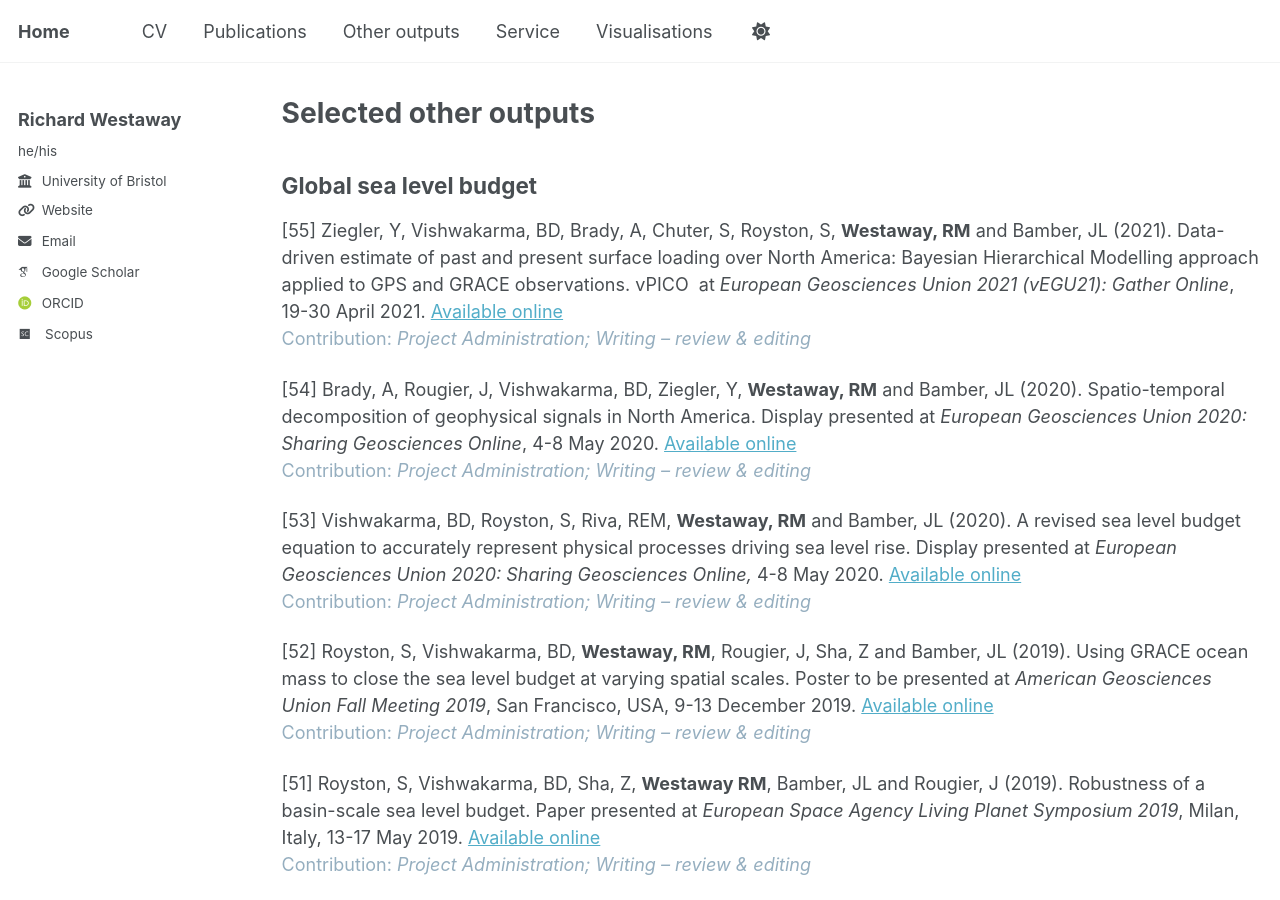
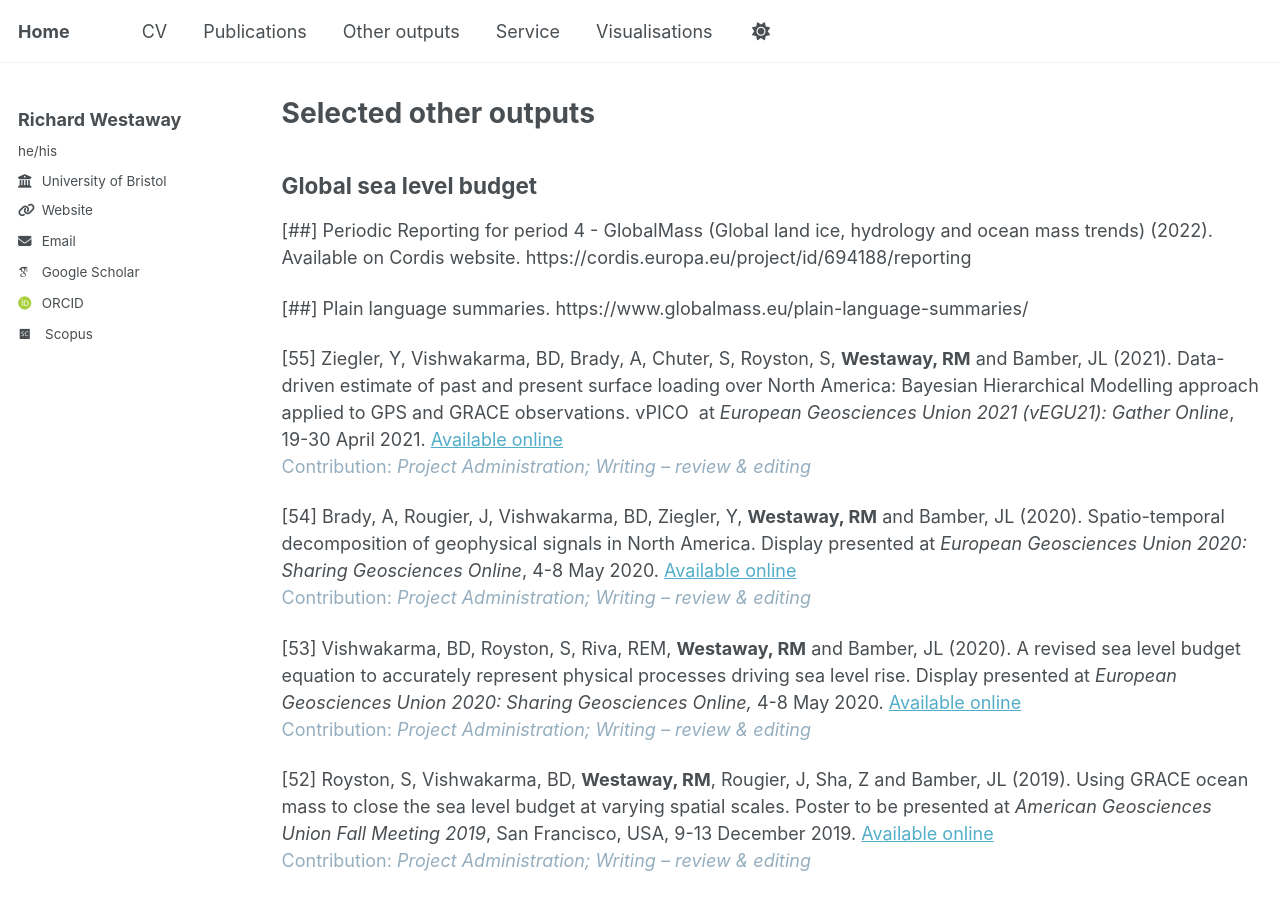
Before and after one commit to richardwestaway/richardwestaway.github.io, a Jekyll site: the page built from _pages/outputs.html, in a window 1280 px wide and 900 px high. Built offline with Jekyll 4.4.1, drawn with Linux system fonts in a browser that asks for light colours; some web fonts are replaced.

Commit message:
Update outputs.html

```diff
--- a/_pages/outputs.html
+++ b/_pages/outputs.html
@@ -14,6 +14,8 @@ author_profile: true
 {% include base_path %}
 
 <h2>Global sea level budget</h2>
+<p>[##] Periodic Reporting for period 4 - GlobalMass (Global land ice, hydrology and ocean mass trends) (2022). Available on Cordis website. https://cordis.europa.eu/project/id/694188/reporting</p>
+<p>[##] Plain language summaries. https://www.globalmass.eu/plain-language-summaries/ </p>
 <p>[55] Ziegler, Y, Vishwakarma, BD,&nbsp;Brady, A, Chuter, S, Royston, S, <strong>Westaway, RM</strong> and Bamber, JL (2021).&nbsp;Data-driven estimate of past and present surface loading over North America: Bayesian Hierarchical Modelling approach applied to GPS and GRACE observations. vPICO&nbsp; at <em>European Geosciences Union 2021 (vEGU21): Gather Online</em>, 19-30 April 2021. <a href="https://doi.org/10.5281/zenodo.7463180" target="_blank" rel="noopener">Available online</a><br /><span style="color: #95aebf;">Contribution: <em>Project Administration;&nbsp;Writing &ndash; review &amp; editing</em></span></p>
 <p>[54] Brady, A, Rougier, J, Vishwakarma, BD, Ziegler, Y, <strong>Westaway, RM</strong> and Bamber, JL (2020). Spatio-temporal decomposition of geophysical signals in North America. Display presented at <em>European Geosciences Union 2020: Sharing Geosciences Online</em>, 4-8 May 2020. <a href="https://doi.org/10.5281/zenodo.7462998" target="_blank" rel="noopener">Available online</a><br /><span style="color: #95aebf;">Contribution: <em>Project Administration;&nbsp;Writing &ndash; review &amp; editing</em></span></p>
 <p>[53] Vishwakarma, BD, Royston, S, Riva, REM, <strong>Westaway, RM</strong> and Bamber, JL (2020). A revised sea level budget equation to accurately represent physical processes driving sea level rise. Display presented at <em>European Geosciences Union 2020: Sharing Geosciences Online, </em>4-8 May 2020. <a href="https://doi.org/10.5281/zenodo.7462699" target="_blank" rel="noopener">Available online</a><br /><span style="color: #95aebf;">Contribution: <em>Project Administration;&nbsp;Writing &ndash; review &amp; editing</em></span></p>
```
